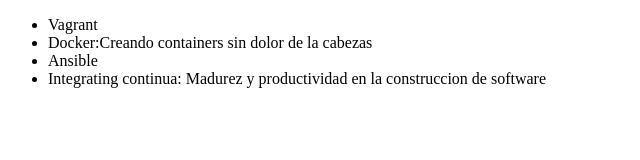
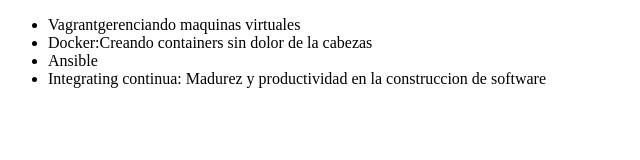
Before and after one commit to Juanpablojaramillo/alura_git, a plain HTML site: page index.html in a window 1280 px wide. Shown: the whole page, without its empty margins (0-640 px from the left). Drawn offline with Linux system fonts and the light colour scheme.

Commit message:
corrigiendo curso de vagrant

```diff
--- a/index.html
+++ b/index.html
@@ -6,7 +6,7 @@
 </head>
 <body>
      <ul>
-         <li> Vagrant </li>
+         <li> Vagrantgerenciando maquinas virtuales </li>
          <li> Docker:Creando containers sin dolor de la  cabezas</li>
          <li> Ansible </li>
          <li> Integrating continua: Madurez y productividad en la construccion de software</li>
```
